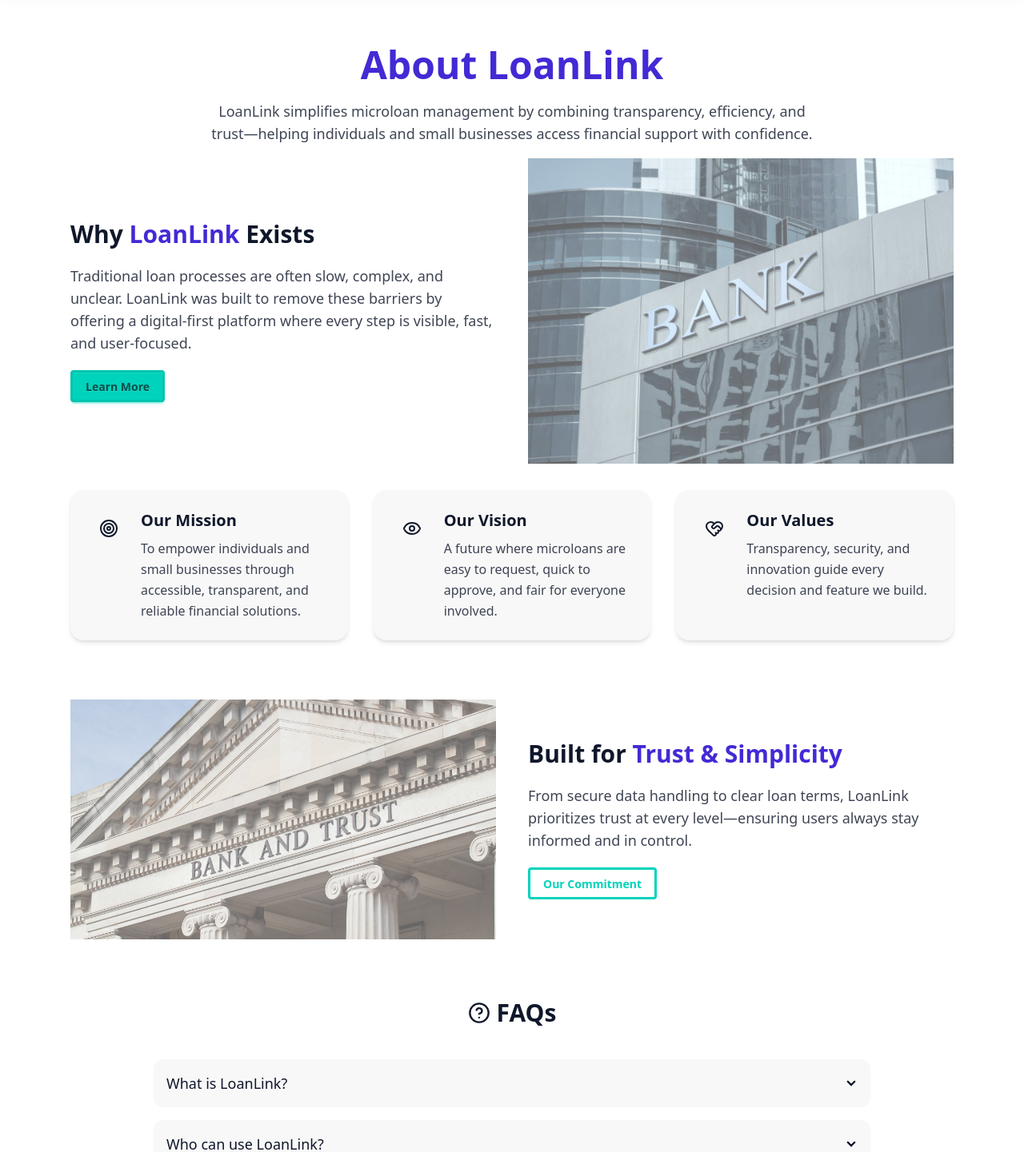
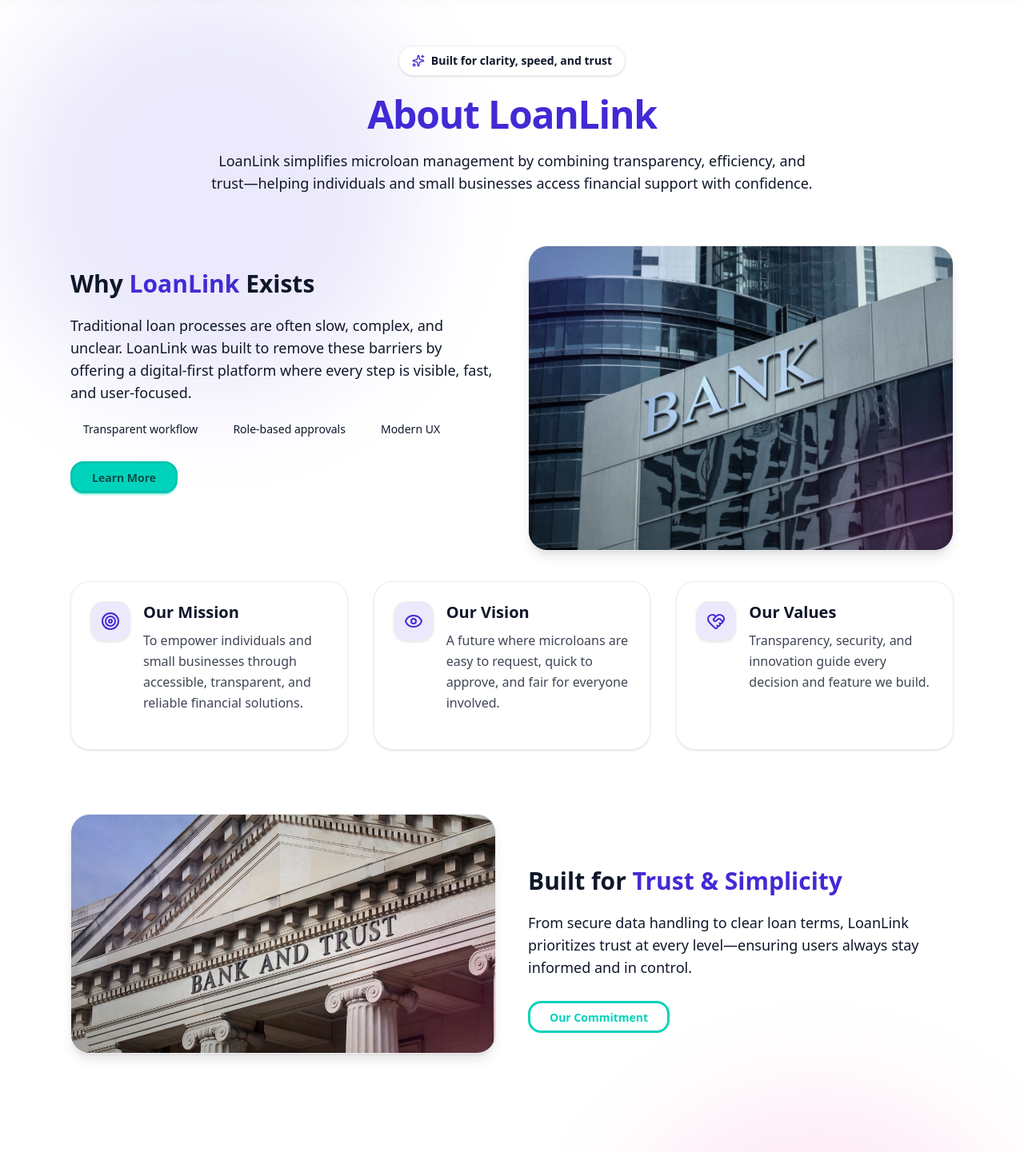
Before and after one commit to RizBits14/loanlink-client, a React (Vite) app: page /about in a window 1280 px wide. Shown: the part 100-1541 px from the top of the page at 80% size. Built offline with nearby package versions, Linux system fonts and the light colour scheme; no server answers.

Commit message:
added the extra abouts

```diff
--- a/src/Pages/Extra/About.jsx
+++ b/src/Pages/Extra/About.jsx
@@ -1,8 +1,8 @@
 /* eslint-disable no-unused-vars */
 import { motion as Motion } from "framer-motion";
-import { Target, Eye, HeartHandshake, HelpCircle } from "lucide-react";
-import about1 from "../../assets/extra/about1.jpg"
-import about2 from "../../assets/extra/about2.jpg"
+import { Target, Eye, HeartHandshake, HelpCircle, Sparkles } from "lucide-react";
+import about1 from "../../assets/extra/about1.jpg";
+import about2 from "../../assets/extra/about2.jpg";
 
 const faqs = [
     {
@@ -23,114 +23,241 @@ const faqs = [
     },
 ];
 
-const InfoCard = ({ icon: Icon, title, children, delay = 0 }) => (
-    <Motion.div
-        initial={{ opacity: 0, y: 24 }}
-        whileInView={{ opacity: 1, y: 0 }}
-        viewport={{ once: true }}
-        transition={{ duration: 0.5, delay }}
-        className="rounded-2xl bg-base-200 p-6 shadow-md hover:shadow-xl transition-shadow"
-    >
-        <div className="flex items-start gap-4">
-            <div className="rounded-xl p-3 bg-btn-accent/10 text-btn-accent">
-                <Icon className="w-6 h-6" />
+const fadeUp = {
+    hidden: { opacity: 0, y: 18, filter: "blur(6px)" },
+    show: (d = 0) => ({
+        opacity: 1,
+        y: 0,
+        filter: "blur(0px)",
+        transition: { duration: 0.55, ease: "easeOut", delay: d },
+    }),
+};
+
+const stagger = {
+    hidden: {},
+    show: {
+        transition: { staggerChildren: 0.12 },
+    },
+};
+
+const InfoCard = ({ icon: Icon, title, children, delay = 0 }) => {
+    return (
+        <Motion.div
+            variants={fadeUp}
+            custom={delay}
+            className="group rounded-3xl border border-base-300 bg-base-100 p-6 shadow-sm transition-all duration-300 hover:-translate-y-1 hover:shadow-xl"
+        >
+            <div className="flex items-start gap-4">
+                <div className="rounded-2xl border border-base-300 bg-primary/10 p-3 text-primary shadow-sm">
+                    <Icon className="h-6 w-6" />
+                </div>
+
+                <div className="min-w-0">
+                    <h3 className="text-xl font-semibold">{title}</h3>
+                    <p className="mt-2 leading-relaxed opacity-80">{children}</p>
+                </div>
             </div>
-            <div>
-                <h3 className="text-xl font-semibold mb-2">{title}</h3>
-                <p className="opacity-80 leading-relaxed">{children}</p>
-            </div>
+
+            <div className="pointer-events-none mt-5 h-px w-full bg-linear-to-r from-transparent via-primary/25 to-transparent opacity-0 transition-opacity duration-300 group-hover:opacity-100" />
+        </Motion.div>
+    );
+};
+
+const ImageCard = ({ src, alt }) => {
+    return (
+        <div className="relative overflow-hidden rounded-3xl border border-base-300 bg-base-200 shadow-lg">
+            <img
+                src={src}
+                alt={alt}
+                className="h-full w-full object-cover"
+                loading="lazy"
+            />
+            <div className="pointer-events-none absolute inset-0 bg-linear-to-tr from-black/30 via-transparent to-black/15" />
+            <div className="pointer-events-none absolute -left-20 -top-20 h-56 w-56 rounded-full bg-primary/20 blur-3xl" />
+            <div className="pointer-events-none absolute -right-20 -bottom-20 h-56 w-56 rounded-full bg-secondary/20 blur-3xl" />
         </div>
-    </Motion.div>
-);
+    );
+};
 
 const About = () => {
     return (
-        <section className="bg-base-100 py-20">
-            <div className="max-w-6xl mx-auto px-6">
+        <section className="relative bg-base-100 py-20">
+            <div className="pointer-events-none absolute inset-0">
+                <div className="absolute left-0 top-0 h-130 w-130 rounded-full bg-primary/10 blur-3xl" />
+                <div className="absolute bottom-0 right-0 h-130 w-130 rounded-full bg-secondary/10 blur-3xl" />
+            </div>
+
+            <div className="relative mx-auto max-w-6xl px-6">
                 <Motion.div
-                    initial={{ opacity: 0, y: -20 }}
-                    animate={{ opacity: 1, y: 0 }}
-                    transition={{ duration: 0.5 }}
-                    className="text-center mb-16"
+                    initial="hidden"
+                    animate="show"
+                    variants={stagger}
+                    className="text-center"
                 >
-                    <h1 className="text-4xl md:text-5xl font-bold text-primary mb-5">
+                    <Motion.div
+                        variants={fadeUp}
+                        custom={0}
+                        className="mx-auto inline-flex items-center gap-2 rounded-full border border-base-300 bg-base-100 px-4 py-2 text-sm font-semibold shadow-sm"
+                    >
+                        <Sparkles className="h-4 w-4 text-primary" />
+                        Built for clarity, speed, and trust
+                    </Motion.div>
+
+                    <Motion.h1
+                        variants={fadeUp}
+                        custom={0.05}
+                        className="mt-6 text-4xl font-extrabold tracking-tight text-primary md:text-5xl"
+                    >
                         About LoanLink
-                    </h1>
-                    <p className="text-lg opacity-80 max-w-3xl mx-auto">
+                    </Motion.h1>
+
+                    <Motion.p
+                        variants={fadeUp}
+                        custom={0.1}
+                        className="mx-auto mt-5 max-w-3xl text-lg opacity-80"
+                    >
                         LoanLink simplifies microloan management by combining transparency,
                         efficiency, and trust—helping individuals and small businesses access
                         financial support with confidence.
-                    </p>
+                    </Motion.p>
                 </Motion.div>
 
-                <div className="grid md:grid-cols-2 gap-10 items-center mb-20">
-                    <div className="space-y-5">
-                        <h2 className="text-3xl font-bold">Why <span className="text-primary">LoanLink</span> Exists</h2>
-                        <p className="opacity-80 text-lg">
+                <div className="mt-16 grid items-center gap-10 md:grid-cols-2">
+                    <Motion.div
+                        initial="hidden"
+                        whileInView="show"
+                        viewport={{ once: true }}
+                        variants={stagger}
+                        className="space-y-5"
+                    >
+                        <Motion.h2 variants={fadeUp} custom={0} className="text-3xl font-bold">
+                            Why <span className="text-primary">LoanLink</span> Exists
+                        </Motion.h2>
+
+                        <Motion.p variants={fadeUp} custom={0.05} className="text-lg opacity-80">
                             Traditional loan processes are often slow, complex, and unclear.
                             LoanLink was built to remove these barriers by offering a digital-first
                             platform where every step is visible, fast, and user-focused.
-                        </p>
-                        <button className="btn btn-accent">Learn More</button>
-                    </div>
+                        </Motion.p>
 
-                    <div className="w-full h-72 rounded-2xl bg-base-200 flex items-center justify-center opacity-60">
-                        <img src={about1} alt="" />
-                    </div>
+                        <Motion.div variants={fadeUp} custom={0.1} className="flex flex-wrap gap-3">
+                            <span className="badge badge-outline border-base-300 px-4 py-3 text-sm">
+                                Transparent workflow
+                            </span>
+                            <span className="badge badge-outline border-base-300 px-4 py-3 text-sm">
+                                Role-based approvals
+                            </span>
+                            <span className="badge badge-outline border-base-300 px-4 py-3 text-sm">
+                                Modern UX
+                            </span>
+                        </Motion.div>
+
+                        <Motion.div variants={fadeUp} custom={0.15} className="pt-2">
+                            <button className="btn btn-accent rounded-2xl px-6">
+                                Learn More
+                            </button>
+                        </Motion.div>
+                    </Motion.div>
+
+                    <Motion.div
+                        initial={{ opacity: 0, y: 16 }}
+                        whileInView={{ opacity: 1, y: 0 }}
+                        viewport={{ once: true }}
+                        transition={{ duration: 0.55, ease: "easeOut" }}
+                        className="h-75 md:h-85"
+                    >
+                        <ImageCard src={about1} alt="About LoanLink" />
+                    </Motion.div>
                 </div>
 
-                <div className="grid md:grid-cols-3 gap-8 mb-20">
-                    <InfoCard icon={Target} title="Our Mission" delay={0.1}>
+                <Motion.div
+                    initial="hidden"
+                    whileInView="show"
+                    viewport={{ once: true }}
+                    variants={stagger}
+                    className="mt-20 grid gap-8 md:grid-cols-3"
+                >
+                    <InfoCard icon={Target} title="Our Mission" delay={0.05}>
                         To empower individuals and small businesses through accessible,
                         transparent, and reliable financial solutions.
                     </InfoCard>
 
-                    <InfoCard icon={Eye} title="Our Vision" delay={0.2}>
+                    <InfoCard icon={Eye} title="Our Vision" delay={0.1}>
                         A future where microloans are easy to request, quick to approve, and
                         fair for everyone involved.
                     </InfoCard>
 
-                    <InfoCard icon={HeartHandshake} title="Our Values" delay={0.3}>
+                    <InfoCard icon={HeartHandshake} title="Our Values" delay={0.15}>
                         Transparency, security, and innovation guide every decision and
                         feature we build.
                     </InfoCard>
-                </div>
+                </Motion.div>
 
-                <div className="grid md:grid-cols-2 gap-10 items-center mb-20">
-                    <div className="w-full h-72 rounded-2xl bg-base-200 flex items-center justify-center opacity-60">
-                        <img src={about2} alt="" />
-                    </div>
+                <div className="mt-20 grid items-center gap-10 md:grid-cols-2">
+                    <Motion.div
+                        initial={{ opacity: 0, y: 16 }}
+                        whileInView={{ opacity: 1, y: 0 }}
+                        viewport={{ once: true }}
+                        transition={{ duration: 0.55, ease: "easeOut" }}
+                        className="order-2 h-75 md:order-1 md:h-85"
+                    >
+                        <ImageCard src={about2} alt="Trust and simplicity" />
+                    </Motion.div>
 
-                    <div className="space-y-5">
-                        <h2 className="text-3xl font-bold">Built for <span className="text-primary">Trust & Simplicity</span></h2>
-                        <p className="opacity-80 text-lg">
+                    <Motion.div
+                        initial="hidden"
+                        whileInView="show"
+                        viewport={{ once: true }}
+                        variants={stagger}
+                        className="order-1 space-y-5 md:order-2"
+                    >
+                        <Motion.h2 variants={fadeUp} custom={0} className="text-3xl font-bold">
+                            Built for <span className="text-primary">Trust &amp; Simplicity</span>
+                        </Motion.h2>
+
+                        <Motion.p variants={fadeUp} custom={0.05} className="text-lg opacity-80">
                             From secure data handling to clear loan terms, LoanLink prioritizes
                             trust at every level—ensuring users always stay informed and in
                             control.
-                        </p>
-                        <button className="btn btn-outline btn-accent">Our Commitment</button>
-                    </div>
+                        </Motion.p>
+
+                        <Motion.div variants={fadeUp} custom={0.1} className="pt-2">
+                            <button className="btn btn-outline btn-accent rounded-2xl px-6">
+                                Our Commitment
+                            </button>
+                        </Motion.div>
+                    </Motion.div>
                 </div>
 
-                <div className="max-w-4xl mx-auto">
-                    <h2 className="text-3xl font-bold text-center mb-10 flex items-center justify-center gap-2">
-                        <HelpCircle className="w-7 h-7 text-btn-accent" /> FAQs
-                    </h2>
+                <div className="mx-auto mt-20 max-w-4xl">
+                    <Motion.h2
+                        initial={{ opacity: 0, y: 12 }}
+                        whileInView={{ opacity: 1, y: 0 }}
+                        viewport={{ once: true }}
+                        transition={{ duration: 0.45, ease: "easeOut" }}
+                        className="mb-10 flex items-center justify-center gap-2 text-center text-3xl font-bold"
+                    >
+                        <HelpCircle className="h-7 w-7 text-primary" /> FAQs
+                    </Motion.h2>
 
                     <div className="space-y-4">
                         {faqs.map((faq, idx) => (
-                            <div
+                            <Motion.div
                                 key={idx}
-                                className="collapse collapse-arrow bg-base-200 rounded-xl"
+                                initial={{ opacity: 0, y: 10 }}
+                                whileInView={{ opacity: 1, y: 0 }}
+                                viewport={{ once: true }}
+                                transition={{ duration: 0.35, ease: "easeOut", delay: idx * 0.04 }}
+                                className="collapse collapse-arrow rounded-2xl border border-base-300 bg-base-100 shadow-sm"
                             >
                                 <input type="checkbox" />
-                                <div className="collapse-title text-lg font-medium">
+                                <div className="collapse-title text-lg font-semibold">
                                     {faq.q}
                                 </div>
-                                <div className="collapse-content opacity-80">
-                                    <p>{faq.a}</p>
+                                <div className="collapse-content">
+                                    <p className="leading-relaxed opacity-80">{faq.a}</p>
                                 </div>
-                            </div>
+                            </Motion.div>
                         ))}
                     </div>
                 </div>
```
